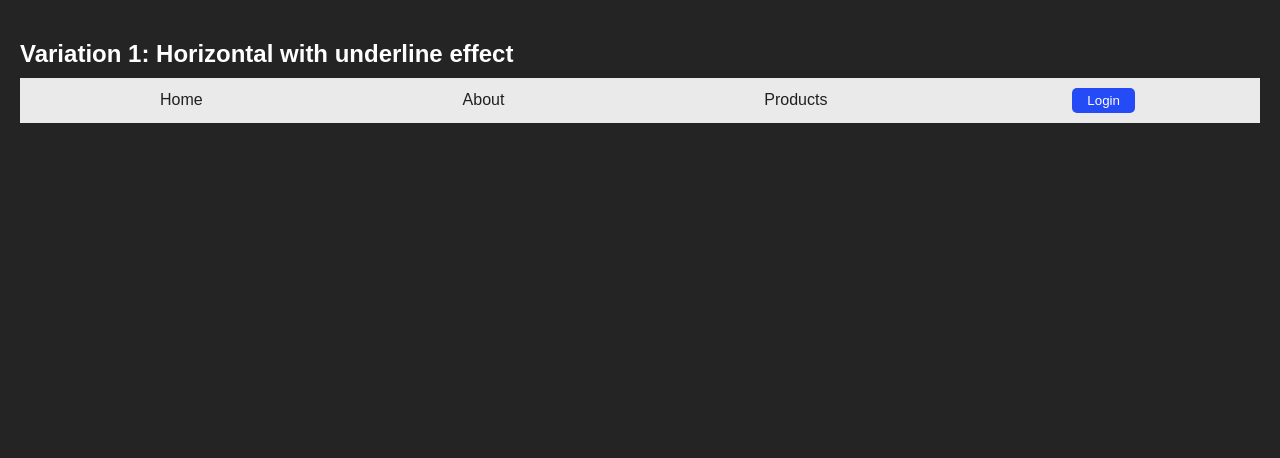
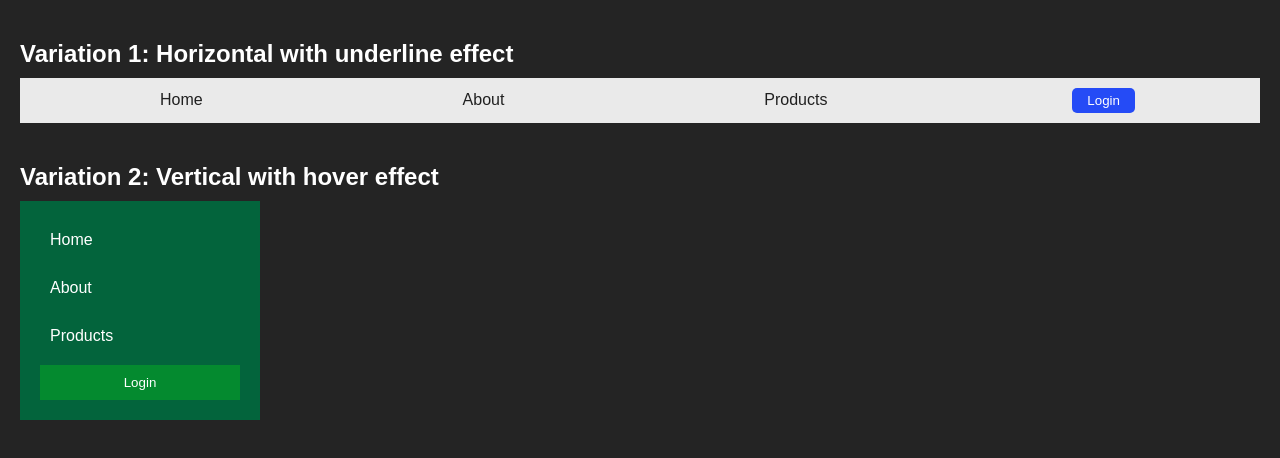
Before and after one commit to farjiiwow/LEARNING, a plain HTML site: page webDev/CSS/05_navbar/navbar.html in a window 1280 px wide. Drawn offline with Linux system fonts and the light colour scheme.

Commit message:
add vertical navbar

```diff
--- a/webDev/CSS/05_navbar/navbar.html
+++ b/webDev/CSS/05_navbar/navbar.html
@@ -61,6 +61,43 @@
         border-radius: 5px;
         cursor: pointer;
       }
+      .nav2 {
+        background-color: #03643c;
+        width: 200px;
+        padding: 20px;
+      }
+      .nav2 ul {
+        list-style-type: none;
+        margin: 0;
+        padding: 0;
+      }
+      .nav2 li {
+        /* margin: 10px; */
+        margin-bottom: 10px;
+      }
+      .nav2 a {
+        color: #fff;
+        text-decoration: none;
+        padding-left: 10px;
+        display: block;
+        width: 100%;
+        padding: 10px;
+
+      }
+      .nav2 a:hover {
+        background-color: #137e0a;
+      }
+      .nav2 .login-btn {
+        width: 100%;
+        padding: 10px;
+        background-color: #048a2f;
+        border: none;
+        color: #fff;
+        /* cursor: pointer; */
+      }
+      .nav2 .login-btn:hover {
+        cursor: pointer;
+      }
     </style>
   </head>
   <body>
@@ -75,5 +112,16 @@
         </ul>
       </nav>
     </div>
+    <div class="nav-container"></div>
+      <h2>Variation 2: Vertical with hover effect</h2>
+      <nav class="nav2">
+        <ul>
+          <li><a href="#">Home</a></li>
+          <li><a href="#">About</a></li>
+          <li><a href="#">Products</a></li>
+        </ul>
+        <button class="login-btn">Login</button>
+      </nav>
+    </div>
   </body>
 </html>
```
